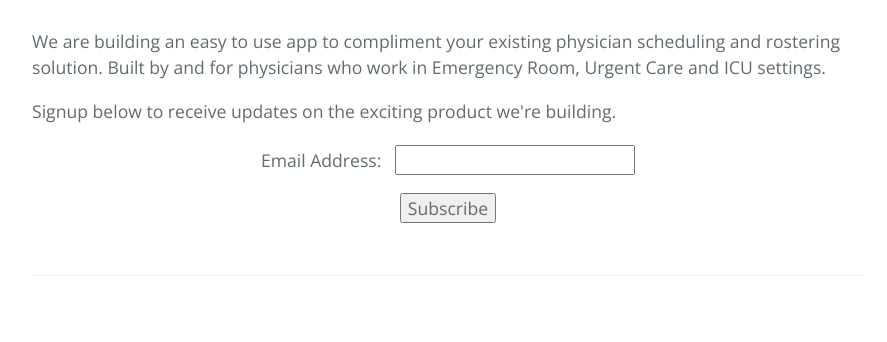
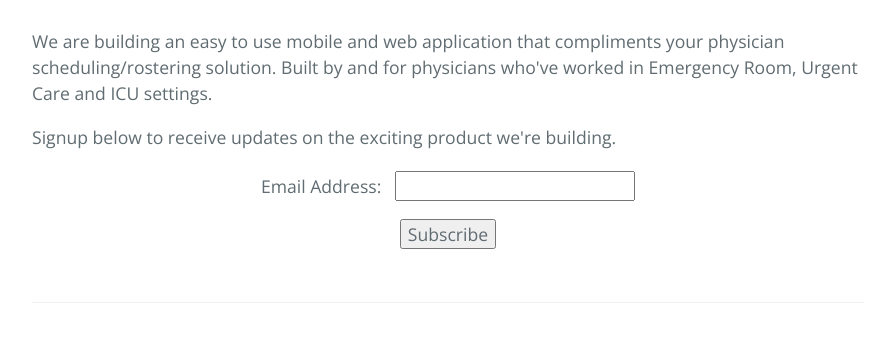
Before and after one commit to doesnotexist/camelworks-website, a Jekyll site: the page built from index.html, in a window 1280 px wide, cut to the strip 321-663 px from the top of the page. Shown: the whole strip, without its empty margins (192-1079 px from the left). Built offline with Jekyll 4.4.1, drawn with Linux system fonts in a browser that asks for light colours; the list of posts is cut into pages by our own code.

Commit message:
minor tweaks to wording

```diff
--- a/index.html
+++ b/index.html
@@ -5,12 +5,11 @@ title: {{ site.name }}
 
 <div id="home">
       <p>
-      We are building an easy to use app to compliment your existing physician scheduling and rostering solution.  Built by and for physicians who work in Emergency Room, Urgent Care and ICU settings.
+      We are building an easy to use mobile and web application that compliments your physician scheduling/rostering solution.  Built by and for physicians who've worked in Emergency Room, Urgent Care and ICU settings.
       </p>
       <p>
       Signup below to receive updates on the exciting product we're building.
       </p>
-
 
       <div>
        <form style="solid #ccc;padding:3px;text-align:center;" action="https://tinyletter.com/camelworksinc" method="post" target="popupwindow" onsubmit="window.open('https://tinyletter.com/camelworksinc', 'popupwindow', 'scrollbars=yes,width=800,height=600');return true"><p><label for="tlemail">Email Address:</label>&nbsp;&nbsp;&nbsp;<input type="text" style="width:240px" name="email" id="tlemail" /></p><input type="hidden" value="1" name="embed"/><input type="submit" value="Subscribe" /><p>
```
